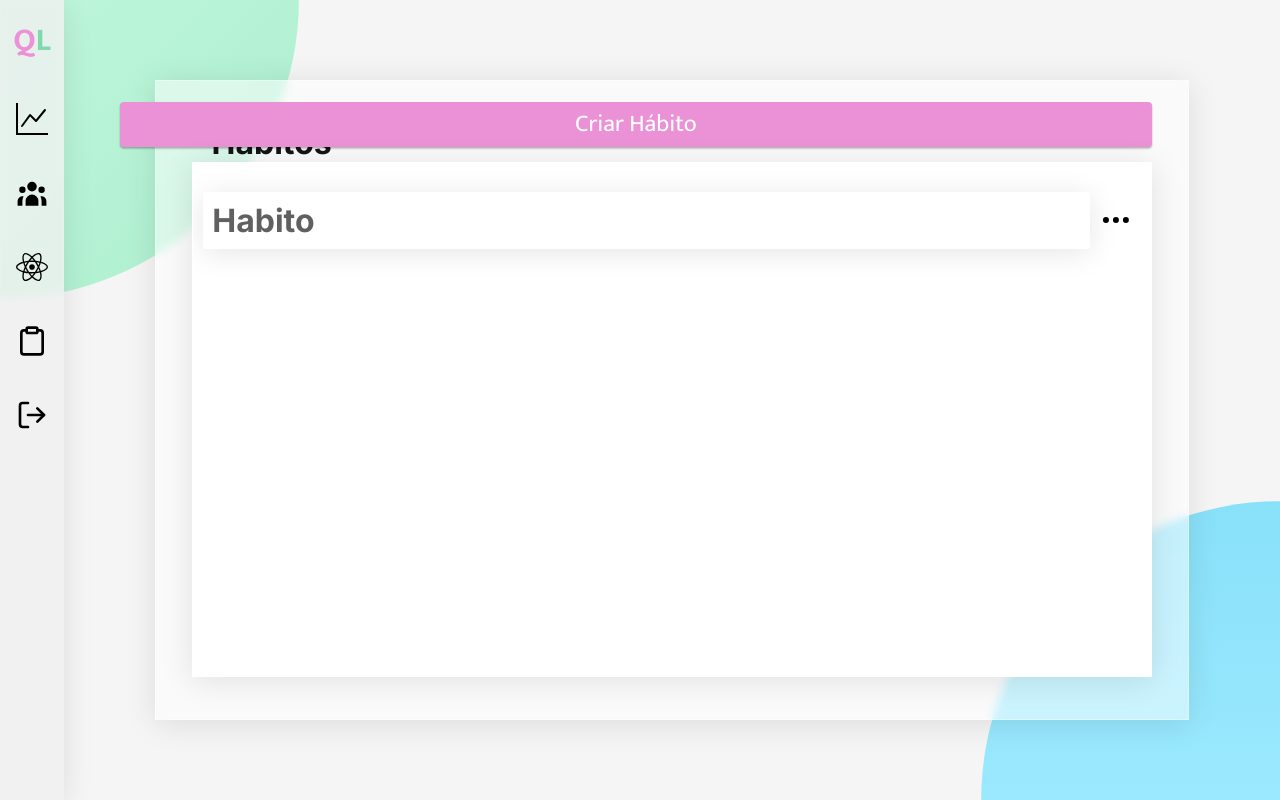
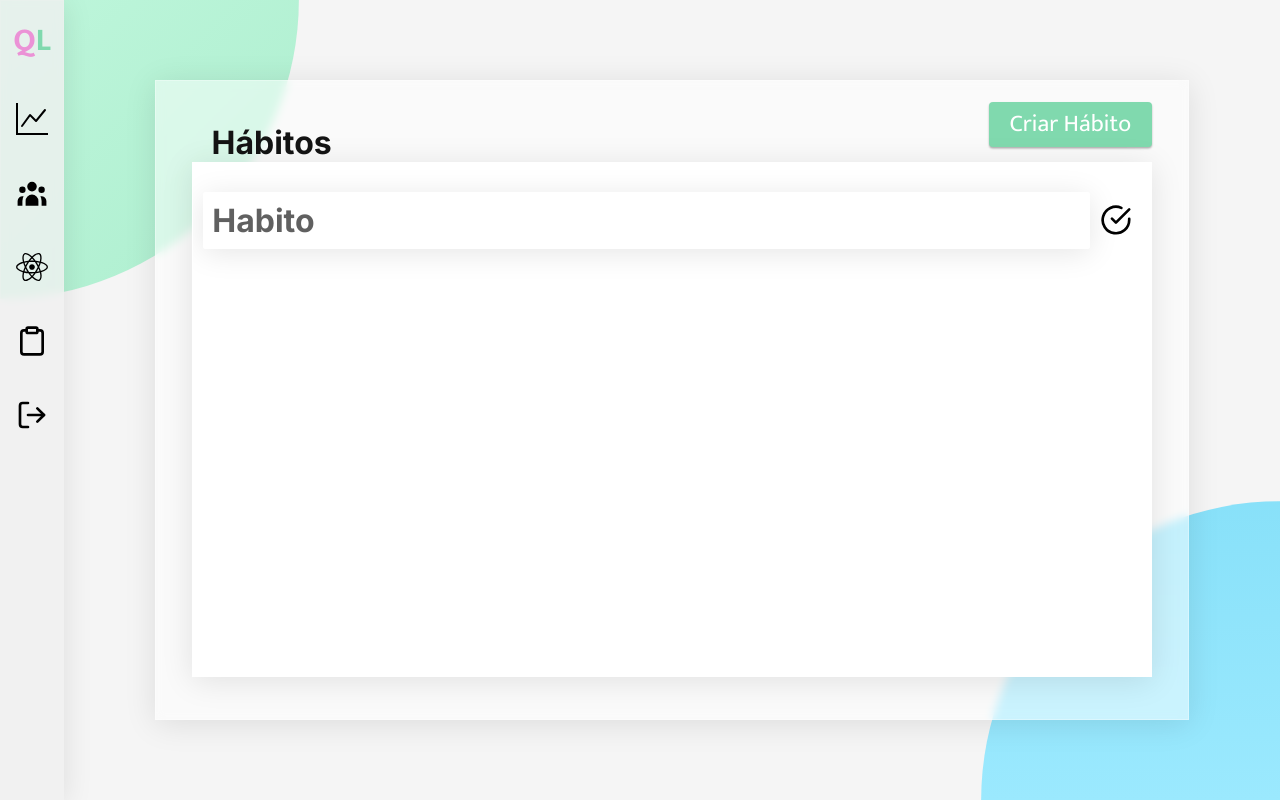
Before and after one commit to nittts/quality-life, a React (Create React App) app: page /habit in a window 1280 px wide. Built offline with nearby package versions, Linux system fonts and the light colour scheme.

Commit message:
hotfix: habits page broken buttons and modal resolution

```diff
--- a/src/components/Card/style.js
+++ b/src/components/Card/style.js
@@ -26,7 +26,7 @@ export const Content = styled.div`
   padding: 2%;
   width: 95%;
   background: ${({ isCompleted }) =>
-    isCompleted ? "#80D9AE" : "rgba(255, 255, 255, 0.88)"};
+    isCompleted ? "rgba(128, 217, 174, 0.9)" : "rgba(255, 255, 255, 0.88)"};
   border-radius: 3px;
   box-shadow: 0 4px 30px rgba(0, 0, 0, 0.1);
   backdrop-filter: blur(3.4px);
--- a/src/pages/Habits/index.jsx
+++ b/src/pages/Habits/index.jsx
@@ -1,5 +1,5 @@
 import { Switch, Route } from "react-router-dom";
-import { Container, Content, HabitsContainer, HabitCircle } from "./style";
+import { Container, Content, HabitsContainer } from "./style";
 import { useState } from "react";
 import Sidebar from "../../components/Sidebar";
 import List from "../../components/List";
@@ -7,7 +7,7 @@ import Button from "../../components/Button";
 import Card from "../../components/Card";
 import Modal from "../../components/Modal";
 // import Habit from "../../components/Habit";
-import { BsThreeDots } from "react-icons/bs";
+import { FiCheckCircle } from "react-icons/fi";
 import { useHistory } from "react-router-dom";
 
 export default function Habits() {
@@ -24,16 +24,17 @@ export default function Habits() {
           <Sidebar />
           <Content>
             <HabitsContainer>
-              <Button primary onClick={() => setCreateModal(true)}>
-                Criar Hábito
-              </Button>
+              <Button onClick={() => setCreateModal(true)}>Criar Hábito</Button>
               <List label={"Hábitos"}>
                 <Card
                   icon={
-                    <BsThreeDots onClick={() => history.push("/habit/14")} />
+                    <FiCheckCircle
+                      onClick={() => console.log("habito completo")}
+                    />
                   }
                   goTo="habit"
                   id="1234"
+                  isCompleted={false}
                 >
                   <h1>Habito</h1>
                   {/* criar a estrutura do hábito especifico */}
@@ -41,7 +42,6 @@ export default function Habits() {
               </List>
             </HabitsContainer>
           </Content>
-        </Container>
 
           {createModal && (
             <Modal
@@ -54,6 +54,7 @@ export default function Habits() {
               <Button success>Criar Hábito</Button>
             </Modal>
           )}
+        </Container>
       </Route>
     </Switch>
   );
--- a/src/pages/Habits/style.js
+++ b/src/pages/Habits/style.js
@@ -9,6 +9,13 @@ export const Container = styled.div`
 
   @media (max-width: 768px) {
     height: auto;
+  }
+
+  > div:nth-of-type(3) {
+    > div {
+      height: 90%;
+      width: 50%;
+    }
   }
 `;
 
@@ -49,6 +56,13 @@ export const HabitsContainer = styled.div`
     right: 0;
     top: 0;
     margin: 2% 3.5%;
+    width: auto;
+    padding: 0% 2%;
+    background-color: var(--color-primary-3);
+
+    @media (max-width: 768px) {
+      font-size: 1rem;
+    }
   }
 
   @media (max-width: 768px) {
@@ -59,8 +73,3 @@ export const HabitsContainer = styled.div`
     margin-top: 5%;
   }
 `;
-
-export const HabitCircle = styled.div`
-  width: 100%;
-  height: 100%;
-`;
```
Lines whose indentation alone changed are shown as unchanged.
